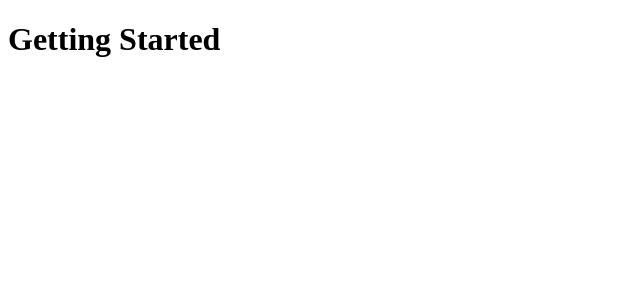
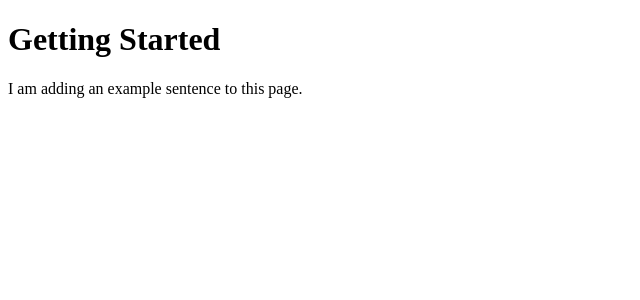
Before and after one commit to WiiGolfQ/website, a Next.js app: page /docs/getting-started in a window 1280 px wide. Shown: the top 300 px of the page, without its empty margins (0-640 px from the left). Built offline with nearby package versions, Linux system fonts and the light colour scheme.

Commit message:
Update getting-started.mdx

```diff
--- a/src/pages/docs/getting-started.mdx
+++ b/src/pages/docs/getting-started.mdx
@@ -1 +1,3 @@
 # Getting Started
+
+I am adding an example sentence to this page.
```
